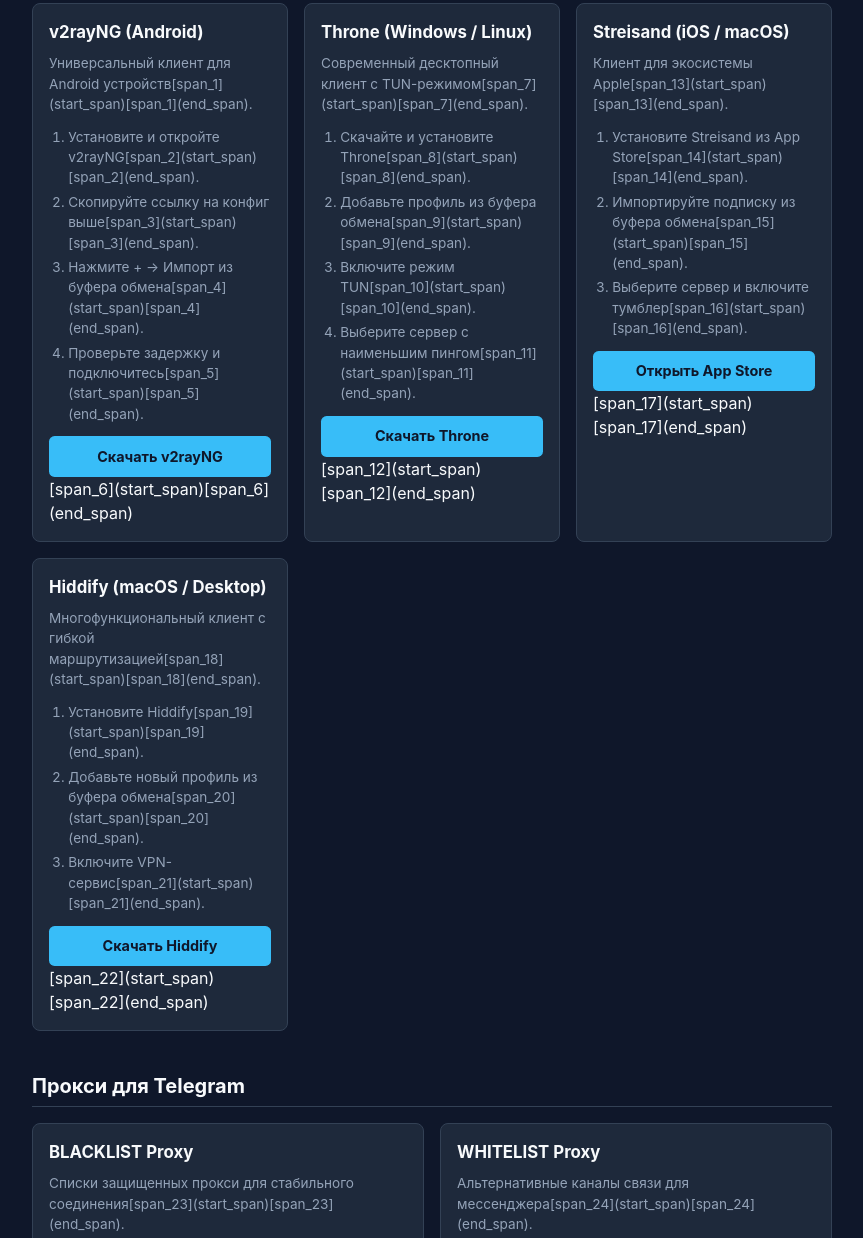
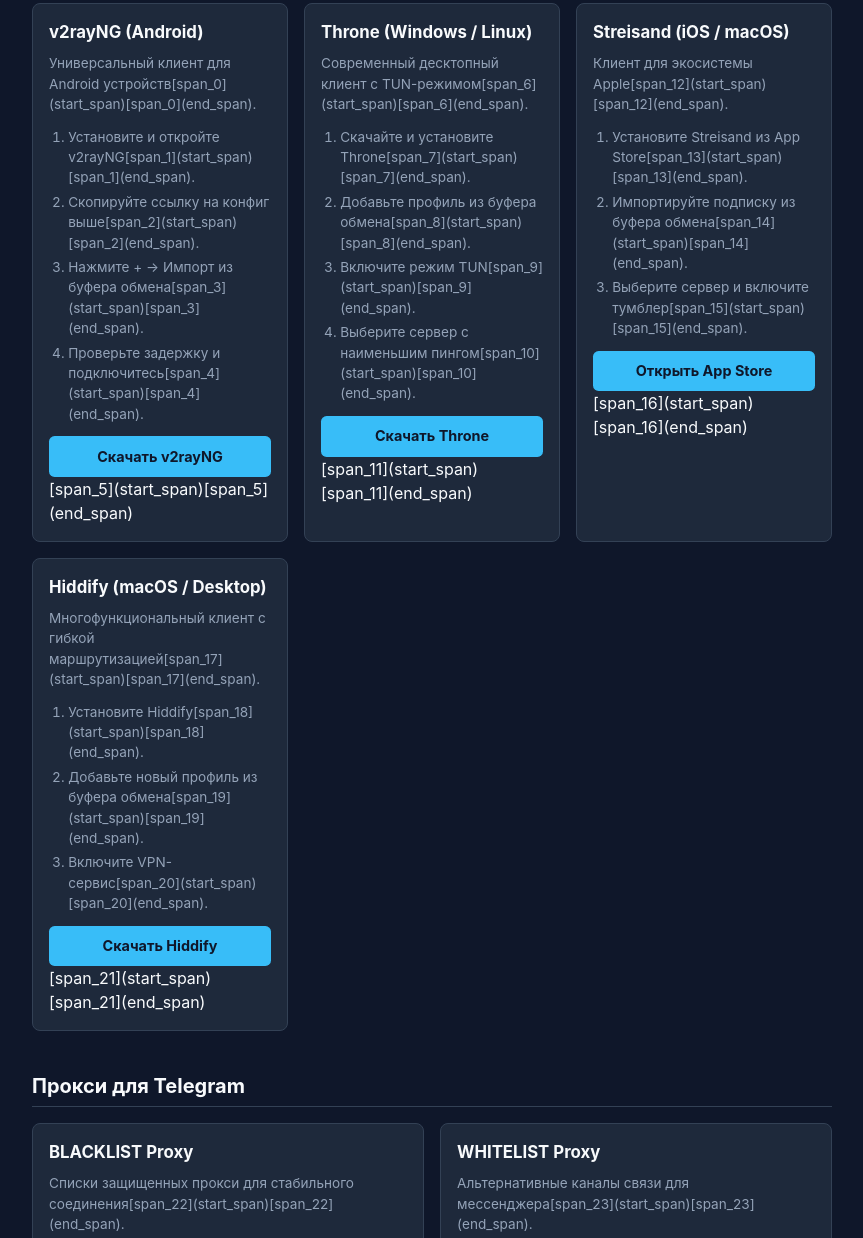
Before and after one commit to Lykpanov/V2Ray, a plain HTML site: page index.html in a window 1280 px wide. Shown: the part 940-2178 px from the top of the page, without its empty margins (208-1071 px from the left). Drawn offline with Linux system fonts and the light colour scheme; a script that the page names is missing.

Commit message:
Update index.html

```diff
--- a/index.html
+++ b/index.html
@@ -227,45 +227,45 @@
             <div class="grid">
                 <div class="card">
                     <h3>v2rayNG (Android)</h3>
-                    <p>Универсальный клиент для Android устройств[span_1](start_span)[span_1](end_span).</p>
+                    <p>Универсальный клиент для Android устройств[span_0](start_span)[span_0](end_span).</p>
                     <ol>
-                        <li>Установите и откройте v2rayNG[span_2](start_span)[span_2](end_span).</li>
-                        <li>Скопируйте ссылку на конфиг выше[span_3](start_span)[span_3](end_span).</li>
-                        <li>Нажмите + -> Импорт из буфера обмена[span_4](start_span)[span_4](end_span).</li>
-                        <li>Проверьте задержку и подключитесь[span_5](start_span)[span_5](end_span).</li>
+                        <li>Установите и откройте v2rayNG[span_1](start_span)[span_1](end_span).</li>
+                        <li>Скопируйте ссылку на конфиг выше[span_2](start_span)[span_2](end_span).</li>
+                        <li>Нажмите + -> Импорт из буфера обмена[span_3](start_span)[span_3](end_span).</li>
+                        <li>Проверьте задержку и подключитесь[span_4](start_span)[span_4](end_span).</li>
                     </ol>
-                    <a href="https://github.com/2dust/v2rayNG/releases/download/2.3.2/v2rayNG_2.3.2-universal.apk" class="btn" target="_blank">Скачать v2rayNG</a>[span_6](start_span)[span_6](end_span)
+                    <a href="https://github.com/2dust/v2rayNG/releases/download/2.3.2/v2rayNG_2.3.2-universal.apk" class="btn" target="_blank">Скачать v2rayNG</a>[span_5](start_span)[span_5](end_span)
                 </div>
                 <div class="card">
                     <h3>Throne (Windows / Linux)</h3>
-                    <p>Современный десктопный клиент с TUN-режимом[span_7](start_span)[span_7](end_span).</p>
+                    <p>Современный десктопный клиент с TUN-режимом[span_6](start_span)[span_6](end_span).</p>
                     <ol>
-                        <li>Скачайте и установите Throne[span_8](start_span)[span_8](end_span).</li>
-                        <li>Добавьте профиль из буфера обмена[span_9](start_span)[span_9](end_span).</li>
-                        <li>Включите режим TUN[span_10](start_span)[span_10](end_span).</li>
-                        <li>Выберите сервер с наименьшим пингом[span_11](start_span)[span_11](end_span).</li>
+                        <li>Скачайте и установите Throne[span_7](start_span)[span_7](end_span).</li>
+                        <li>Добавьте профиль из буфера обмена[span_8](start_span)[span_8](end_span).</li>
+                        <li>Включите режим TUN[span_9](start_span)[span_9](end_span).</li>
+                        <li>Выберите сервер с наименьшим пингом[span_10](start_span)[span_10](end_span).</li>
                     </ol>
-                    <a href="https://github.com/throneproj/Throne/releases/download/1.2.2/Throne-1.2.2-windows64.zip" class="btn" target="_blank">Скачать Throne</a>[span_12](start_span)[span_12](end_span)
+                    <a href="https://github.com/throneproj/Throne/releases/download/1.2.2/Throne-1.2.2-windows64.zip" class="btn" target="_blank">Скачать Throne</a>[span_11](start_span)[span_11](end_span)
                 </div>
                 <div class="card">
                     <h3>Streisand (iOS / macOS)</h3>
-                    <p>Клиент для экосистемы Apple[span_13](start_span)[span_13](end_span).</p>
+                    <p>Клиент для экосистемы Apple[span_12](start_span)[span_12](end_span).</p>
                     <ol>
-                        <li>Установите Streisand из App Store[span_14](start_span)[span_14](end_span).</li>
-                        <li>Импортируйте подписку из буфера обмена[span_15](start_span)[span_15](end_span).</li>
-                        <li>Выберите сервер и включите тумблер[span_16](start_span)[span_16](end_span).</li>
+                        <li>Установите Streisand из App Store[span_13](start_span)[span_13](end_span).</li>
+                        <li>Импортируйте подписку из буфера обмена[span_14](start_span)[span_14](end_span).</li>
+                        <li>Выберите сервер и включите тумблер[span_15](start_span)[span_15](end_span).</li>
                     </ol>
-                    <a href="https://apps.apple.com/us/app/streisand/id6450534064" class="btn" target="_blank">Открыть App Store</a>[span_17](start_span)[span_17](end_span)
+                    <a href="https://apps.apple.com/us/app/streisand/id6450534064" class="btn" target="_blank">Открыть App Store</a>[span_16](start_span)[span_16](end_span)
                 </div>
                 <div class="card">
                     <h3>Hiddify (macOS / Desktop)</h3>
-                    <p>Многофункциональный клиент с гибкой маршрутизацией[span_18](start_span)[span_18](end_span).</p>
+                    <p>Многофункциональный клиент с гибкой маршрутизацией[span_17](start_span)[span_17](end_span).</p>
                     <ol>
-                        <li>Установите Hiddify[span_19](start_span)[span_19](end_span).</li>
-                        <li>Добавьте новый профиль из буфера обмена[span_20](start_span)[span_20](end_span).</li>
-                        <li>Включите VPN-сервис[span_21](start_span)[span_21](end_span).</li>
+                        <li>Установите Hiddify[span_18](start_span)[span_18](end_span).</li>
+                        <li>Добавьте новый профиль из буфера обмена[span_19](start_span)[span_19](end_span).</li>
+                        <li>Включите VPN-сервис[span_20](start_span)[span_20](end_span).</li>
                     </ol>
-                    <a href="https://github.com/hiddify/hiddify-app/releases/download/latest/Hiddify-MacOS.dmg" class="btn" target="_blank">Скачать Hiddify</a>[span_22](start_span)[span_22](end_span)
+                    <a href="https://github.com/hiddify/hiddify-app/releases/download/latest/Hiddify-MacOS.dmg" class="btn" target="_blank">Скачать Hiddify</a>[span_21](start_span)[span_21](end_span)
                 </div>
             </div>
         </section>
@@ -276,20 +276,20 @@
             <div class="grid">
                 <div class="card">
                     <h3>BLACKLIST Proxy</h3>
-                    <p>Списки защищенных прокси для стабильного соединения[span_23](start_span)[span_23](end_span).</p>
+                    <p>Списки защищенных прокси для стабильного соединения[span_22](start_span)[span_22](end_span).</p>
                     <button class="btn" onclick="copyConfig('https://t.me/proxy?server=example&port=443&secret=example')">Скопировать прокси</button>
                 </div>
                 <div class="card">
                     <h3>WHITELIST Proxy</h3>
-                    <p>Альтернативные каналы связи для мессенджера[span_24](start_span)[span_24](end_span).</p>
+                    <p>Альтернативные каналы связи для мессенджера[span_23](start_span)[span_23](end_span).</p>
                     <button class="btn" onclick="copyConfig('https://t.me/proxy?server=example&port=443&secret=example')">Скопировать прокси</button>
                 </div>
             </div>
         </section>
 
         <footer>
-            <div>Разработчик: <a href="https://github.com/FLAT447" target="_blank">FLAT447</a></div>[span_25](start_span)[span_25](end_span)
-            <div style="margin-top: 0.25rem;">Исходный код: <a href="https://github.com/FLAT447/v2ray-lists-site" target="_blank">GitHub Repository</a></div>[span_26](start_span)[span_26](end_span)
+            <div>Разработчик: <a href="https://github.com/FLAT447" target="_blank">FLAT447</a>[span_24](start_span)[span_24](end_span)</div>
+            <div style="margin-top: 0.25rem;">Исходный код: <a href="https://github.com/FLAT447/v2ray-lists-site" target="_blank">GitHub Repository</a>[span_25](start_span)[span_25](end_span)</div>
         </footer>
     </div>
 
@@ -311,4 +311,4 @@
         }
     </script>
 </body>
-</html>
+                        </html>
```
